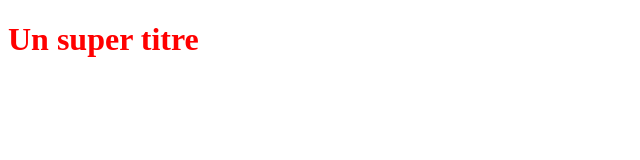
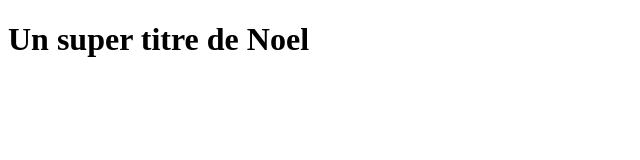
Before and after one commit to REVERTEElodie/OpenclassroomsProject, a plain HTML site: page index.html in a window 1280 px wide. Shown: the whole page, without its empty margins (0-640 px from the left). Drawn offline with Linux system fonts and the light colour scheme.

Commit message:
new branch color

```diff
--- a/index.html
+++ b/index.html
@@ -5,6 +5,6 @@
    <link rel="stylesheet" type="text/css" href="styles.css">
 </head>
 <body>
-   <h1>Un super titre</h1>
+   <h1>Un super titre de Noel</h1>
 </body>
 </html>
--- a/styles.css
+++ b/styles.css
@@ -1,3 +1,4 @@
 h1 {
-    color: red;
+    color: blue (306, 84%, 30%, 0.488);
+
  }
```
